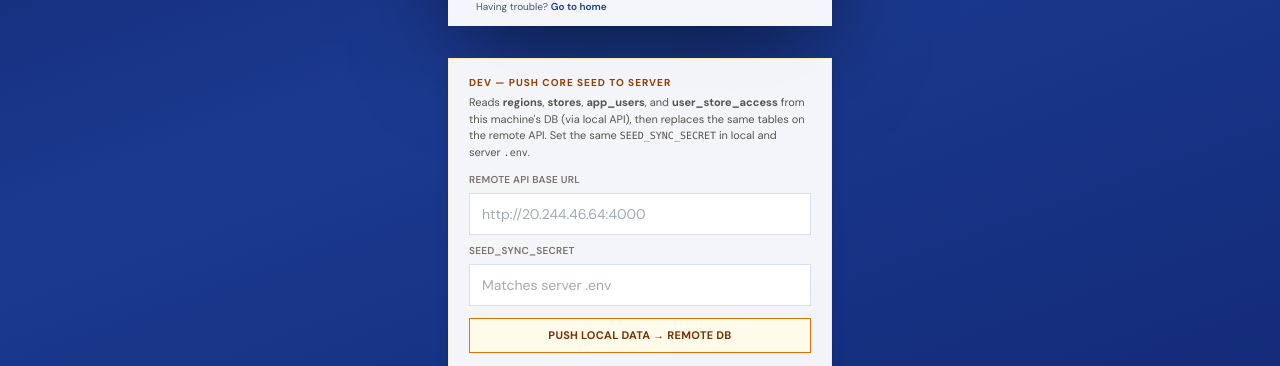
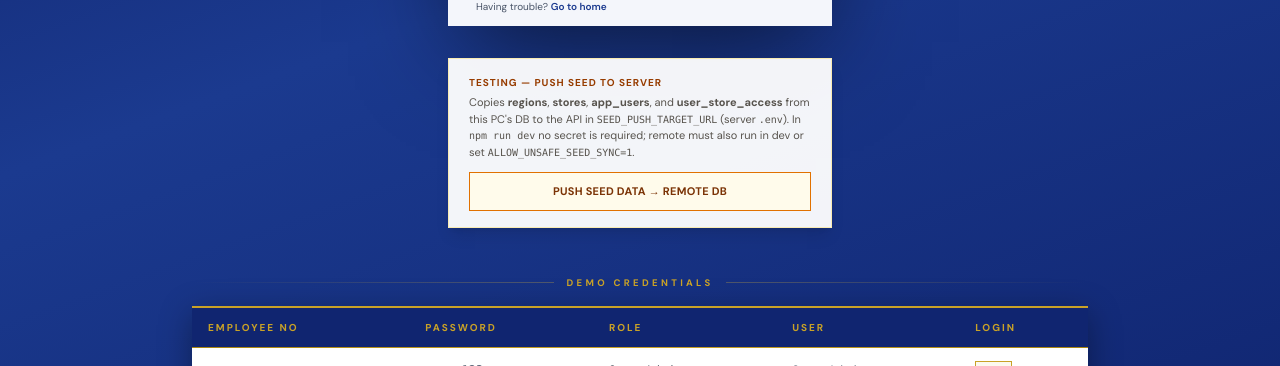
Before and after one commit to Muthukaruppaiya/zimson_service_management, a React (Vite) app: page /login in a window 1280 px wide. Shown: the part 586-952 px from the top of the page. Built offline with nearby package versions, Linux system fonts and the light colour scheme; no server answers.

Commit message:
UI UPDATE and BUG FIXED02

```diff
--- a/src/pages/LoginPage.tsx
+++ b/src/pages/LoginPage.tsx
@@ -37,8 +37,6 @@ export function LoginPage() {
   const [demoRows, setDemoRows] = useState<DemoRow[]>(seedRows);
 
   const showSeedSync = import.meta.env.DEV || import.meta.env.VITE_ENABLE_SEED_SYNC === "true";
-  const [seedTarget, setSeedTarget] = useState("");
-  const [seedSecret, setSeedSecret] = useState("");
   const [seedBusy, setSeedBusy] = useState(false);
   const [seedMsg, setSeedMsg] = useState<string | null>(null);
 
@@ -97,22 +95,15 @@ export function LoginPage() {
 
   async function pushCoreSeedToServer() {
     setSeedMsg(null);
-    if (!seedTarget.trim() || !seedSecret.trim()) {
-      setSeedMsg("Enter remote API base URL and sync secret.");
-      return;
-    }
     setSeedBusy(true);
     try {
       const r = await fetch("/api/dev/push-core-seed", {
         method: "POST",
         headers: { "Content-Type": "application/json" },
         credentials: "include",
-        body: JSON.stringify({
-          secret: seedSecret.trim(),
-          targetBaseUrl: seedTarget.trim().replace(/\/$/, ""),
-        }),
+        body: JSON.stringify({}),
       });
-      const data = (await r.json().catch(() => ({}))) as { error?: string; remote?: { counts?: unknown }; exported?: unknown };
+      const data = (await r.json().catch(() => ({}))) as { error?: string; remote?: { counts?: unknown } };
       if (!r.ok) {
         setSeedMsg(data.error ?? `HTTP ${r.status}`);
         return;
@@ -259,34 +250,19 @@ export function LoginPage() {
 
         {showSeedSync ? (
           <div className="mt-8 w-full max-w-sm border border-amber-200/60 bg-white/95 px-5 py-4 text-left shadow-lg">
-            <p className="text-[10px] font-bold uppercase tracking-widest text-amber-800">Dev — push core seed to server</p>
+            <p className="text-[10px] font-bold uppercase tracking-widest text-amber-800">Testing — push seed to server</p>
             <p className="mt-1 text-[11px] text-stone-600">
-              Reads <strong>regions</strong>, <strong>stores</strong>, <strong>app_users</strong>, and <strong>user_store_access</strong> from this machine&apos;s DB (via local API), then replaces the same tables on the remote API. Set the same <code className="text-[10px]">SEED_SYNC_SECRET</code> in local and server <code className="text-[10px]">.env</code>.
+              Copies <strong>regions</strong>, <strong>stores</strong>, <strong>app_users</strong>, and <strong>user_store_access</strong> from this PC&apos;s DB to the API in{" "}
+              <code className="text-[10px]">SEED_PUSH_TARGET_URL</code> (server <code className="text-[10px]">.env</code>). In <code className="text-[10px]">npm run dev</code> no secret is required; remote must also run in dev or set{" "}
+              <code className="text-[10px]">ALLOW_UNSAFE_SEED_SYNC=1</code>.
             </p>
-            <label className="mt-3 block text-[10px] font-semibold uppercase tracking-wide text-stone-500">Remote API base URL</label>
-            <input
-              className={fieldCls}
-              value={seedTarget}
-              onChange={(e) => setSeedTarget(e.target.value)}
-              placeholder="http://20.244.46.64:4000"
-              autoComplete="off"
-            />
-            <label className="mt-2 block text-[10px] font-semibold uppercase tracking-wide text-stone-500">SEED_SYNC_SECRET</label>
-            <input
-              type="password"
-              className={fieldCls}
-              value={seedSecret}
-              onChange={(e) => setSeedSecret(e.target.value)}
-              placeholder="Matches server .env"
-              autoComplete="off"
-            />
             <button
               type="button"
               disabled={seedBusy}
               onClick={() => void pushCoreSeedToServer()}
-              className="mt-3 w-full border border-amber-600 bg-amber-50 py-2 text-[11px] font-bold uppercase tracking-wide text-amber-900 hover:bg-amber-100 disabled:opacity-50"
+              className="mt-3 w-full border border-amber-600 bg-amber-50 py-2.5 text-[11px] font-bold uppercase tracking-wide text-amber-900 hover:bg-amber-100 disabled:opacity-50"
             >
-              {seedBusy ? "Pushing…" : "Push local data → remote DB"}
+              {seedBusy ? "Pushing…" : "Push seed data → remote DB"}
             </button>
             {seedMsg ? <p className="mt-2 text-xs text-stone-700 whitespace-pre-wrap">{seedMsg}</p> : null}
           </div>
```
Also changed, not shown: 2 other files (tests, documents, lock files or other folders).
